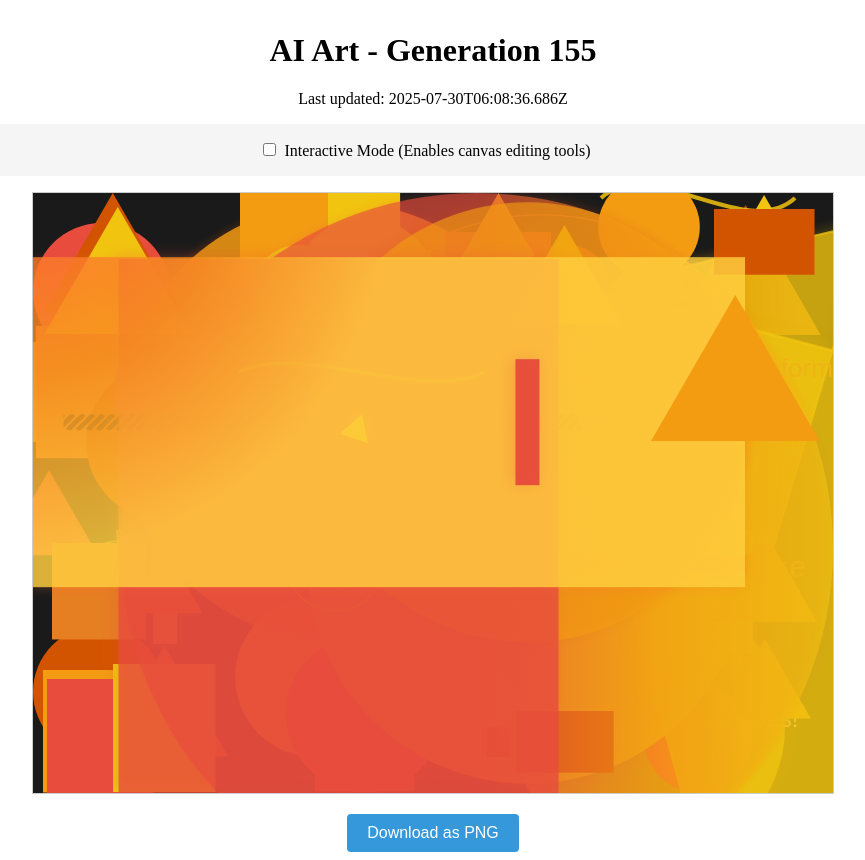
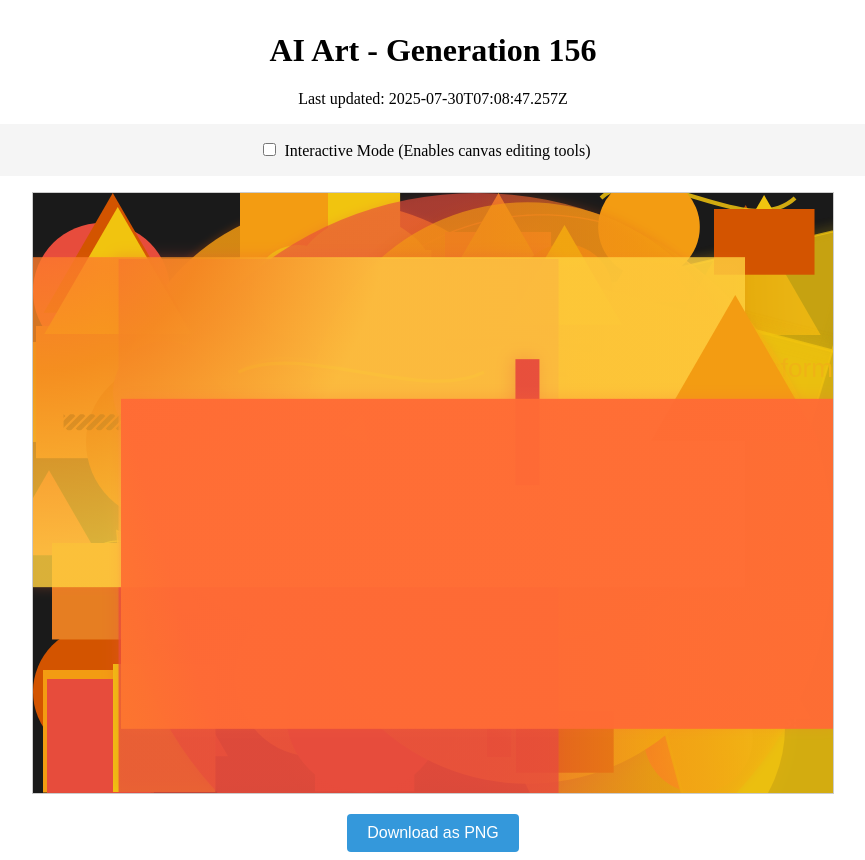
Before and after one commit to mcclowes/ai-art, a React (Vite) app: page / in a window 1280 px wide. Shown: the whole page, without its empty margins (207-1072 px from the left). Built offline with nearby package versions, Linux system fonts and the light colour scheme.

Commit message:
Improve artwork - Generation 156

```diff
--- a/src/artwork-state.ts
+++ b/src/artwork-state.ts
@@ -1530,9 +1530,36 @@ export const artworkState: ArtworkState = {
       "size": 97.26328189262435,
       "fillStyle": "#f39c12",
       "id": "triangle_1753855716686"
+    },
+    {
+      "type": "rectangle",
+      "x": 88,
+      "y": 205.82818294190355,
+      "width": 712,
+      "height": 330,
+      "fillStyle": "#FF6B35",
+      "gradient": {
+        "type": "linear",
+        "colors": [
+          "#FF6B35",
+          "#F7931E",
+          "#FFD23F"
+        ],
+        "direction": 148.7142311207444,
+        "centerX": 0.32485488421141856,
+        "centerY": 0.6033159085024302
+      },
+      "shadow": {
+        "blur": 13.684868247797402,
+        "color": "#FF6B3540",
+        "offsetX": 3.3750599634620766,
+        "offsetY": -1.4917551187400169
+      },
+      "opacity": 0.9523744230565077,
+      "id": "gradient_rect_1753859327257"
     }
   ],
-  "generation": 155,
-  "lastUpdated": "2025-07-30T06:08:36.686Z",
+  "generation": 156,
+  "lastUpdated": "2025-07-30T07:08:47.257Z",
   "cycleStarted": "2025-07-23T20:05:50.866Z"
 };
```
